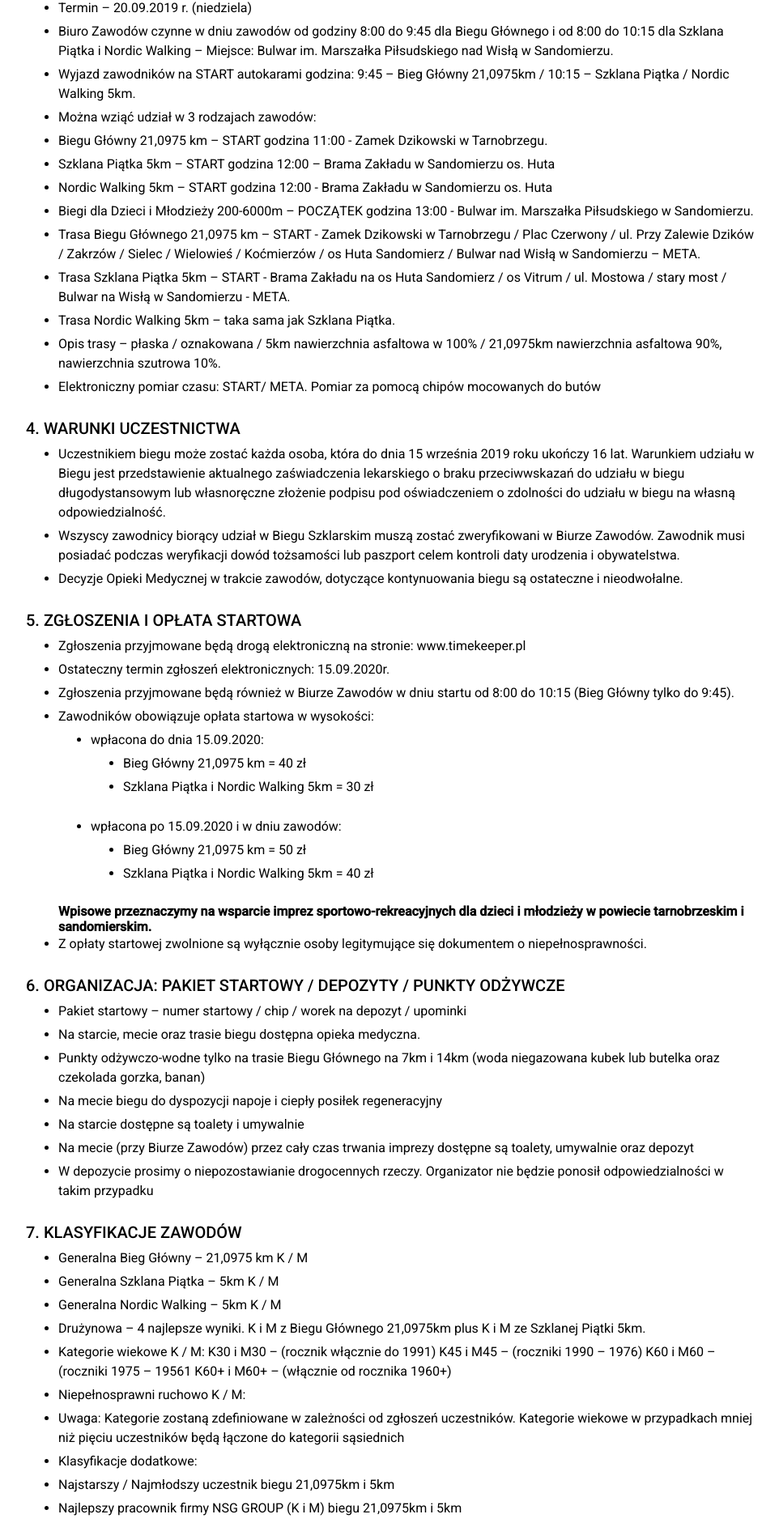
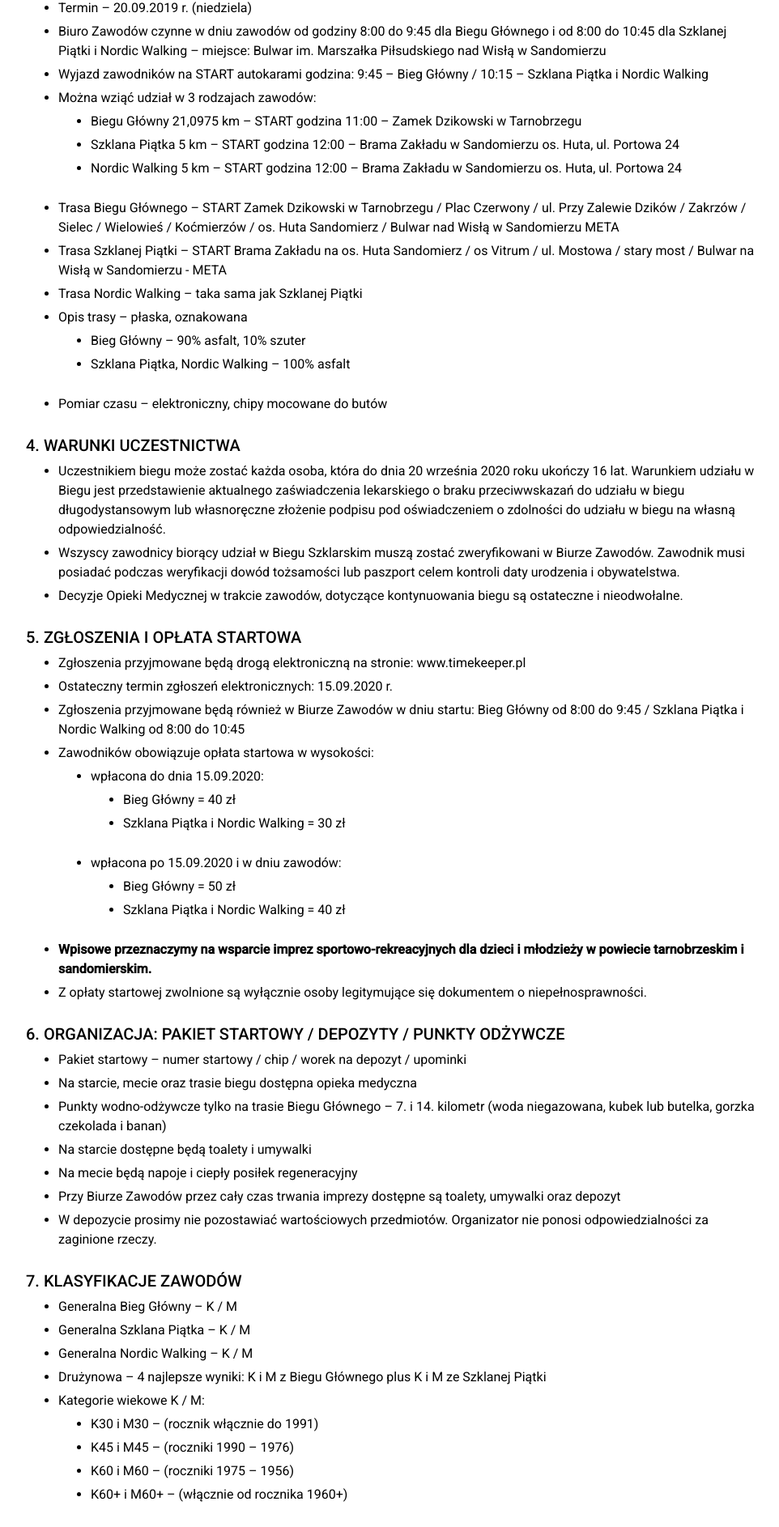
Before and after one commit to wiktor93/bieg-szklarski, a React (Create React App) app: page /terms-and-conditions in a window 1280 px wide. Shown: the part 677-2563 px from the top of the page at 81% size, without its empty margins (158-1120 px from the left). Built offline with nearby package versions, Linux system fonts and the light colour scheme.

Commit message:
Changed terms and banner details

```diff
--- a/src/assets/data.js
+++ b/src/assets/data.js
@@ -7,23 +7,27 @@ export const contactDetails = {
 };
 
 export const routes = [
-  { name: 'Start', path: '/' },
-  { name: 'Wyniki', path: './results' },
-  { name: 'Galeria', path: './gallery' },
-  { name: 'Zapisy', path: './registration' },
-  { name: 'Trasa', path: './routes' },
-  { name: 'Regulamin', path: '/terms-and-conditions' },
-  { name: 'Kontakt', path: '/contact' }
+  {name: 'Start', path: '/'},
+  {name: 'Wyniki', path: './results'},
+  {name: 'Galeria', path: './gallery'},
+  {name: 'Zapisy', path: './registration'},
+  {name: 'Trasa', path: './routes'},
+  {name: 'Regulamin', path: '/terms-and-conditions'},
+  {name: 'Kontakt', path: '/contact'}
 ];
 
 export const bannerDetails = [
-  { name: 'date', info: '20 września 2020', icon: 'fas fa-calendar-alt' },
+  {name: 'date', info: '20 września 2020', icon: 'fas fa-calendar-alt'},
   {
     name: 'localization',
     info: 'Tarnobrzeg — Sandomierz',
     icon: 'fas fa-map-marked-alt'
   },
-  { name: 'main_event', info: 'Bieg Główny — 21.1 km', icon: 'fas fa-running' },
-  { name: 'sub_event_1', info: 'Nordic Walking — 5 km', icon: 'fas fa-walking' },
-  { name: 'sub_event_2', info: 'Szklana Piątka — 5 km', icon: 'fas fa-running' }
+  {
+    name: 'main_event',
+    info: 'Bieg Główny — 21,0975 km',
+    icon: 'fas fa-running'
+  },
+  {name: 'sub_event_2', info: 'Szklana Piątka — 5 km', icon: 'fas fa-running'},
+  {name: 'sub_event_1', info: 'Nordic Walking — 5 km', icon: 'fas fa-walking'}
 ];
--- a/src/components/terms-and-conditions/TermsAndConditions.js
+++ b/src/components/terms-and-conditions/TermsAndConditions.js
@@ -10,18 +10,18 @@ const TermsAndConditions = () => {
       </header>
 
       <section className={styles.content}>
-        <h2>REGULAMIN ZAWODÓW – „3 BIEG SZKLARSKI”</h2>
+        <h2>REGULAMIN ZAWODÓW – 3. BIEG SZKLARSKI</h2>
         <div className={styles.terms}>
           <h3>1. Cel</h3>
           <ul>
             <li>Upowszechnianie masowego biegania</li>
             <li>
-              Integracja mieszkańców dwóch sąsiadujących miast, Sandomierza i
+              Integracja mieszkańców dwóch sąsiadujących miast – Sandomierza i
               Tarnobrzega
             </li>
             <li>
               Wsparcie charytatywne dla wybranych imprez rekreacyjno-sportowych
-              powiatu tarnobrzeskiego i sandomierskiego.
+              powiatu tarnobrzeskiego i sandomierskiego
             </li>
           </ul>
 
@@ -41,70 +41,65 @@ const TermsAndConditions = () => {
 
             <li>
               Biuro Zawodów czynne w dniu zawodów od godziny 8:00 do 9:45 dla
-              Biegu Głównego i od 8:00 do 10:15 dla Szklana Piątka i Nordic
-              Walking – Miejsce: Bulwar im. Marszałka Piłsudskiego nad Wisłą w
-              Sandomierzu.
+              Biegu Głównego i od 8:00 do 10:45 dla Szklanej Piątki i Nordic
+              Walking – miejsce: Bulwar im. Marszałka Piłsudskiego nad Wisłą w
+              Sandomierzu
             </li>
 
             <li>
               Wyjazd zawodników na START autokarami godzina: 9:45 – Bieg Główny
-              21,0975km / 10:15 – Szklana Piątka / Nordic Walking 5km.
+              / 10:15 – Szklana Piątka i Nordic Walking
             </li>
 
             <li>Można wziąć udział w 3 rodzajach zawodów:</li>
+            <ul>
+              <li>
+                Biegu Główny 21,0975 km – START godzina 11:00 – Zamek Dzikowski
+                w Tarnobrzegu
+              </li>
+
+              <li>
+                Szklana Piątka 5 km – START godzina 12:00 – Brama Zakładu w
+                Sandomierzu os. Huta, ul. Portowa 24
+              </li>
+
+              <li>
+                Nordic Walking 5 km – START godzina 12:00 – Brama Zakładu w
+                Sandomierzu os. Huta, ul. Portowa 24
+              </li>
+            </ul>
 
             <li>
-              Biegu Główny 21,0975 km – START godzina 11:00 - Zamek Dzikowski w
-              Tarnobrzegu.
+              Trasa Biegu Głównego – START Zamek Dzikowski w Tarnobrzegu / Plac
+              Czerwony / ul. Przy Zalewie Dzików / Zakrzów / Sielec / Wielowieś
+              / Koćmierzów / os. Huta Sandomierz / Bulwar nad Wisłą w
+              Sandomierzu META
             </li>
 
             <li>
-              Szklana Piątka 5km – START godzina 12:00 – Brama Zakładu w
-              Sandomierzu os. Huta
+              Trasa Szklanej Piątki – START Brama Zakładu na os. Huta Sandomierz
+              / os Vitrum / ul. Mostowa / stary most / Bulwar na Wisłą w
+              Sandomierzu - META
             </li>
 
+            <li>Trasa Nordic Walking – taka sama jak Szklanej Piątki</li>
+
             <li>
-              Nordic Walking 5km – START godzina 12:00 - Brama Zakładu w
-              Sandomierzu os. Huta
+              Opis trasy – płaska, oznakowana
+              <ul>
+                <li>Bieg Główny – 90% asfalt, 10% szuter</li>
+                <li>Szklana Piątka, Nordic Walking – 100% asfalt </li>
+              </ul>
             </li>
 
-            <li>
-              Biegi dla Dzieci i Młodzieży 200-6000m – POCZĄTEK godzina 13:00 -
-              Bulwar im. Marszałka Piłsudskiego w Sandomierzu.{' '}
-            </li>
-
-            <li>
-              Trasa Biegu Głównego 21,0975 km – START - Zamek Dzikowski w
-              Tarnobrzegu / Plac Czerwony / ul. Przy Zalewie Dzików / Zakrzów /
-              Sielec / Wielowieś / Koćmierzów / os Huta Sandomierz / Bulwar nad
-              Wisłą w Sandomierzu – META.
-            </li>
-
-            <li>
-              Trasa Szklana Piątka 5km – START - Brama Zakładu na os Huta
-              Sandomierz / os Vitrum / ul. Mostowa / stary most / Bulwar na
-              Wisłą w Sandomierzu - META.
-            </li>
-
-            <li>Trasa Nordic Walking 5km – taka sama jak Szklana Piątka.</li>
-
-            <li>
-              Opis trasy – płaska / oznakowana / 5km nawierzchnia asfaltowa w
-              100% / 21,0975km nawierzchnia asfaltowa 90%, nawierzchnia szutrowa
-              10%.
-            </li>
-
-            <li>
-              Elektroniczny pomiar czasu: START/ META. Pomiar za pomocą chipów
-              mocowanych do butów
-            </li>
+            <li>Pomiar czasu – elektroniczny, chipy mocowane do butów</li>
           </ul>
 
           <h3>4. Warunki uczestnictwa</h3>
           <ul>
             <li>
-              Uczestnikiem biegu może zostać każda osoba, która do dnia 15
-              września 2019 roku ukończy 16 lat. Warunkiem udziału w Biegu jest
+              Uczestnikiem biegu może zostać każda osoba, która do dnia 20
+              września 2020 roku ukończy 16 lat. Warunkiem udziału w Biegu jest
               przedstawienie aktualnego zaświadczenia lekarskiego o braku
               przeciwwskazań do udziału w biegu długodystansowym lub
               własnoręczne złożenie podpisu pod oświadczeniem o zdolności do
@@ -131,11 +126,12 @@ const TermsAndConditions = () => {
               www.timekeeper.pl
             </li>
 
-            <li>Ostateczny termin zgłoszeń elektronicznych: 15.09.2020r.</li>
+            <li>Ostateczny termin zgłoszeń elektronicznych: 15.09.2020 r.</li>
 
             <li>
-              Zgłoszenia przyjmowane będą również w Biurze Zawodów w dniu startu
-              od 8:00 do 10:15 (Bieg Główny tylko do 9:45).
+              Zgłoszenia przyjmowane będą również w Biurze Zawodów w dniu
+              startu: Bieg Główny od 8:00 do 9:45 / Szklana Piątka i Nordic
+              Walking od 8:00 do 10:45
             </li>
 
             <li>
@@ -144,25 +140,25 @@ const TermsAndConditions = () => {
                 <li>
                   wpłacona do dnia 15.09.2020:
                   <ul>
-                    <li>Bieg Główny 21,0975 km = 40 zł</li>
-                    <li>Szklana Piątka i Nordic Walking 5km = 30 zł</li>
+                    <li>Bieg Główny = 40 zł</li>
+                    <li>Szklana Piątka i Nordic Walking = 30 zł</li>
                   </ul>
                 </li>
                 <li>
                   wpłacona po 15.09.2020 i w dniu zawodów:
                   <ul>
-                    <li>Bieg Główny 21,0975 km = 50 zł </li>
-                    <li>Szklana Piątka i Nordic Walking 5km = 40 zł</li>
+                    <li>Bieg Główny = 50 zł </li>
+                    <li>Szklana Piątka i Nordic Walking = 40 zł</li>
                   </ul>
                 </li>
               </ul>
             </li>
-            <span>
+            <li>
               <b>
                 Wpisowe przeznaczymy na wsparcie imprez sportowo-rekreacyjnych
                 dla dzieci i młodzieży w powiecie tarnobrzeskim i sandomierskim.
               </b>
-            </span>
+            </li>
 
             <li>
               Z opłaty startowej zwolnione są wyłącznie osoby legitymujące się
@@ -177,66 +173,77 @@ const TermsAndConditions = () => {
               upominki
             </li>
             <li>
-              Na starcie, mecie oraz trasie biegu dostępna opieka medyczna.
+              Na starcie, mecie oraz trasie biegu dostępna opieka medyczna
             </li>
             <li>
-              Punkty odżywczo-wodne tylko na trasie Biegu Głównego na 7km i 14km
-              (woda niegazowana kubek lub butelka oraz czekolada gorzka, banan)
+              Punkty wodno-odżywcze tylko na trasie Biegu Głównego – 7. i 14.
+              kilometr (woda niegazowana, kubek lub butelka, gorzka czekolada i
+              banan)
+            </li>
+
+            <li>Na starcie dostępne będą toalety i umywalki</li>
+            <li>Na mecie będą napoje i ciepły posiłek regeneracyjny</li>
+            <li>
+              Przy Biurze Zawodów przez cały czas trwania imprezy dostępne są
+              toalety, umywalki oraz depozyt
             </li>
             <li>
-              Na mecie biegu do dyspozycji napoje i ciepły posiłek regeneracyjny
-            </li>
-            <li>Na starcie dostępne są toalety i umywalnie</li>
-            <li>
-              Na mecie (przy Biurze Zawodów) przez cały czas trwania imprezy
-              dostępne są toalety, umywalnie oraz depozyt
-            </li>
-            <li>
-              W depozycie prosimy o niepozostawianie drogocennych rzeczy.
-              Organizator nie będzie ponosił odpowiedzialności w takim przypadku
+              W depozycie prosimy nie pozostawiać wartościowych przedmiotów.
+              Organizator nie ponosi odpowiedzialności za zaginione rzeczy.
             </li>
           </ul>
 
           <h3>7. KLASYFIKACJE ZAWODÓW</h3>
           <ul>
-            <li>Generalna Bieg Główny – 21,0975 km K / M</li>
-            <li>Generalna Szklana Piątka – 5km K / M</li>
-            <li>Generalna Nordic Walking – 5km K / M</li>
+            <li>Generalna Bieg Główny – K / M</li>
+            <li>Generalna Szklana Piątka – K / M</li>
+            <li>Generalna Nordic Walking – K / M</li>
             <li>
-              Drużynowa – 4 najlepsze wyniki. K i M z Biegu Głównego 21,0975km
-              plus K i M ze Szklanej Piątki 5km.{' '}
+              Drużynowa – 4 najlepsze wyniki: K i M z Biegu Głównego plus K i M
+              ze Szklanej Piątki
             </li>
+            <li>Kategorie wiekowe K / M:</li>
+            <ul>
+              <li>K30 i M30 – (rocznik włącznie do 1991)</li>
+              <li>K45 i M45 – (roczniki 1990 – 1976)</li>
+              <li>K60 i M60 – (roczniki 1975 – 1956)</li>
+              <li>K60+ i M60+ – (włącznie od rocznika 1960+)</li>
+            </ul>
             <li>
-              Kategorie wiekowe K / M: K30 i M30 – (rocznik włącznie do 1991)
-              K45 i M45 – (roczniki 1990 – 1976) K60 i M60 – (roczniki 1975 –
-              19561 K60+ i M60+ – (włącznie od rocznika 1960+)
+              Uwaga: W przypadku gdy w danej kategorii będzie mniej niż 5
+              uczestników, zostanie ona połączona z kategorią sąsiednią.
             </li>
             <li>Niepełnosprawni ruchowo K / M:</li>
-            <li>
-              Uwaga: Kategorie zostaną zdefiniowane w zależności od zgłoszeń
-              uczestników. Kategorie wiekowe w przypadkach mniej niż pięciu
-              uczestników będą łączone do kategorii sąsiednich{' '}
-            </li>
+            <ul>
+              <li>
+                Kategorie zostaną zdefiniowane w zależności od zgłoszeń
+                uczestników
+              </li>
+            </ul>
             <li>Klasyfikacje dodatkowe:</li>
-            <li>Najstarszy / Najmłodszy uczestnik biegu 21,0975km i 5km</li>
-            <li>
-              Najlepszy pracownik firmy NSG GROUP (K i M) biegu 21,0975km i 5km
-            </li>
+            <ul>
+              <li>
+                Najstarszy / Najmłodszy uczestnik Biegu Głównego i Szklanej
+                Piątki
+              </li>
+              <li>
+                Najlepszy pracownik firmy NSG GROUP (K / M) Biegu Głównego i
+                Szklanej Piątki
+              </li>
+            </ul>
           </ul>
 
           <h3>8. NAGRODY, UPOMINKI</h3>
           <ul>
             <li>
-              Nagrody rzeczowe dla zwycięzców w klasyfikacji generalnej - Bieg
-              Główny 21,0975km (K / M), Szklana Piątka 5km (K / M), Nordic
-              Walking 5km (K / M).
+              Nagrody rzeczowe dla zwycięzców w klasyfikacji generalnej – Bieg
+              Główny (K / M), Szklana Piątka (K / M), Nordic Walking (K / M)
             </li>
-            Upominki dla zwycięzców w pozostałych kategoriach
-            <li>Każdy uczestnik Biegu otrzyma pamiątkowy medal.</li>
+            <li>Upominki dla zwycięzców w pozostałych kategoriach</li>
+            <li>Każdy uczestnik Biegu otrzyma pamiątkowy medal</li>
             <li>
               Spośród wszystkich uczestników biegu, obecnych na ceremonii
-              dekoracji w miarę posiadanych środków od sponsorów, zostaną
-              rozlosowane nagrody rzeczowe
+              dekoracji, zostaną rozlosowane nagrody rzeczowe
             </li>
           </ul>
 
@@ -253,16 +260,16 @@ const TermsAndConditions = () => {
             </li>
 
             <li>
-              Przetwarzanie danych, o którym mowa w punkcie 9.1. obejmuje
+              Przetwarzanie danych, o którym mowa w powyższym punkcie obejmuje
               również publikację: imienia, nazwiska, roku urodzenia, nazwy
-              miejscowości i nazwy klubu.
+              miejscowości, nazwy klubu, zdjęcia wizerunku.
             </li>
           </ul>
 
           <h3>10. POSTANOWIENIA KOŃCOWE</h3>
           <ul>
             <li>
-              W czasie trwania biegu Uczestnicy powinni stosować się do poleceń
+              W czasie trwania biegu, uczestnicy powinni stosować się do poleceń
               wydawanych przez osoby odpowiedzialne za bezpieczeństwo, służby
               porządkowe oraz inne osoby wyznaczone przez Organizatora
             </li>
@@ -276,43 +283,42 @@ const TermsAndConditions = () => {
               wyraża zgodę na udzielenie pierwszej pomocy medycznej, wykonanie
               innych zabiegów medycznych oraz transport poszkodowanego w
               bezpieczne miejsce przez personel medyczny i paramedyczny
-              działający w imieniu organizatora
+              działający w imieniu Organizatora.
             </li>
             <li>
               Uczestnik oświadcza, że jest zdolny do udziału w biegu, nie są mu
               znane żadne powody o charakterze zdrowotnym wykluczające go z
-              udziału w biegu oraz że startuje na własną odpowiedzialność,
-              przyjmuje do wiadomości, że udział w biegu wiąże się z wysiłkiem
+              udziału w biegu oraz że startuje na własną odpowiedzialność.
+              Przyjmuje do wiadomości, że udział w biegu wiąże się z wysiłkiem
               fizycznym i pociąga za sobą naturalne ryzyko wypadku, odniesienia
-              obrażeń ciała i urazów fizycznych (w tym śmierci), a także szkód i
-              strat o charakterze majątkowym. Ponadto, z udziałem w zawodach
-              mogą wiązać się inne, niemożliwe w tej chwili do przewidzenia,
-              czynniki ryzyka. Podpisanie oświadczenia o znajomości regulaminu
-              oznacza, że Uczestnik rozważył i ocenił zakres i charakter ryzyka
-              wiążącego się z udziałem w biegu, startuje dobrowolnie i wyłącznie
-              na własną odpowiedzialność. Decyzje lekarzy dotyczące
-              kontynuowania biegu podczas imprezy są ostateczne i nieodwołalne
+              obrażeń ciała i urazów fizycznych, a także szkód i strat o
+              charakterze majątkowym. Ponadto, z udziałem w zawodach mogą wiązać
+              się inne, niemożliwe w tej chwili do przewidzenia czynniki ryzyka.
+              Podpisanie oświadczenia o znajomości regulaminu oznacza, że
+              uczestnik rozważył i ocenił zakres oraz charakter ryzyka wiążącego
+              się z udziałem w biegu. Startuje dobrowolnie i wyłącznie na własną
+              odpowiedzialność. Decyzje lekarzy dotyczące kontynuowania biegu
+              podczas imprezy są ostateczne i nieodwołalne.
             </li>
             <li>
-              Zapisując się do udziału w zawodach uczestnik akceptuje niniejszy
+              Zapisując się do udziału w zawodach, uczestnik akceptuje niniejszy
               regulamin i wyraża zgodę na nieodpłatne wykorzystanie jego
               wizerunku utrwalonego w formie fotografii lub zapisu wideo oraz
               udziela Organizatorowi nieodpłatnej licencji na wykorzystanie go
               na wszystkich polach eksploatacji, w tym: utrwalania i
               rozpowszechniania w dowolnej formie oraz wprowadzanie do pamięci
               komputera, wykorzystania do promocji i organizacji imprezy, na
-              promocyjnych materiałach drukowanych Organizatora, w prasie, na
-              stronach internetowych oraz w przekazach telewizyjnych i
+              promocyjnych materiałach drukowanych przez Organizatora, w prasie,
+              na stronach internetowych oraz w przekazach telewizyjnych i
               radiowych.
             </li>
             <li>
               Wiążąca i ostateczna interpretacja niniejszego regulaminu
-              przysługuje wyłącznie organizatorowi Biegu Szklarskiego. W
-              sprawach nieujętych w Regulaminie rozstrzyga Organizator. Jeżeli
+              przysługuje wyłącznie Organizatorowi Biegu Szklarskiego. Sprawy
+              nie ujęte w regulaminie są rozstrzygane przez organizatora. Jeżeli
               którekolwiek z postanowień Regulaminu zostanie częściowo lub w
               całości uznane za nieważne lub niemożliwe do wyegzekwowania –
-              wszelkie inne postanowienia (w całości bądź częściowo) zachowują
-              ważność.
+              wszelkie inne postanowienia zachowują ważność.
             </li>
           </ul>
 
@@ -325,6 +331,8 @@ const TermsAndConditions = () => {
           </ul>
         </div>
       </section>
+
+      <hr />
     </>
   );
 };
```
